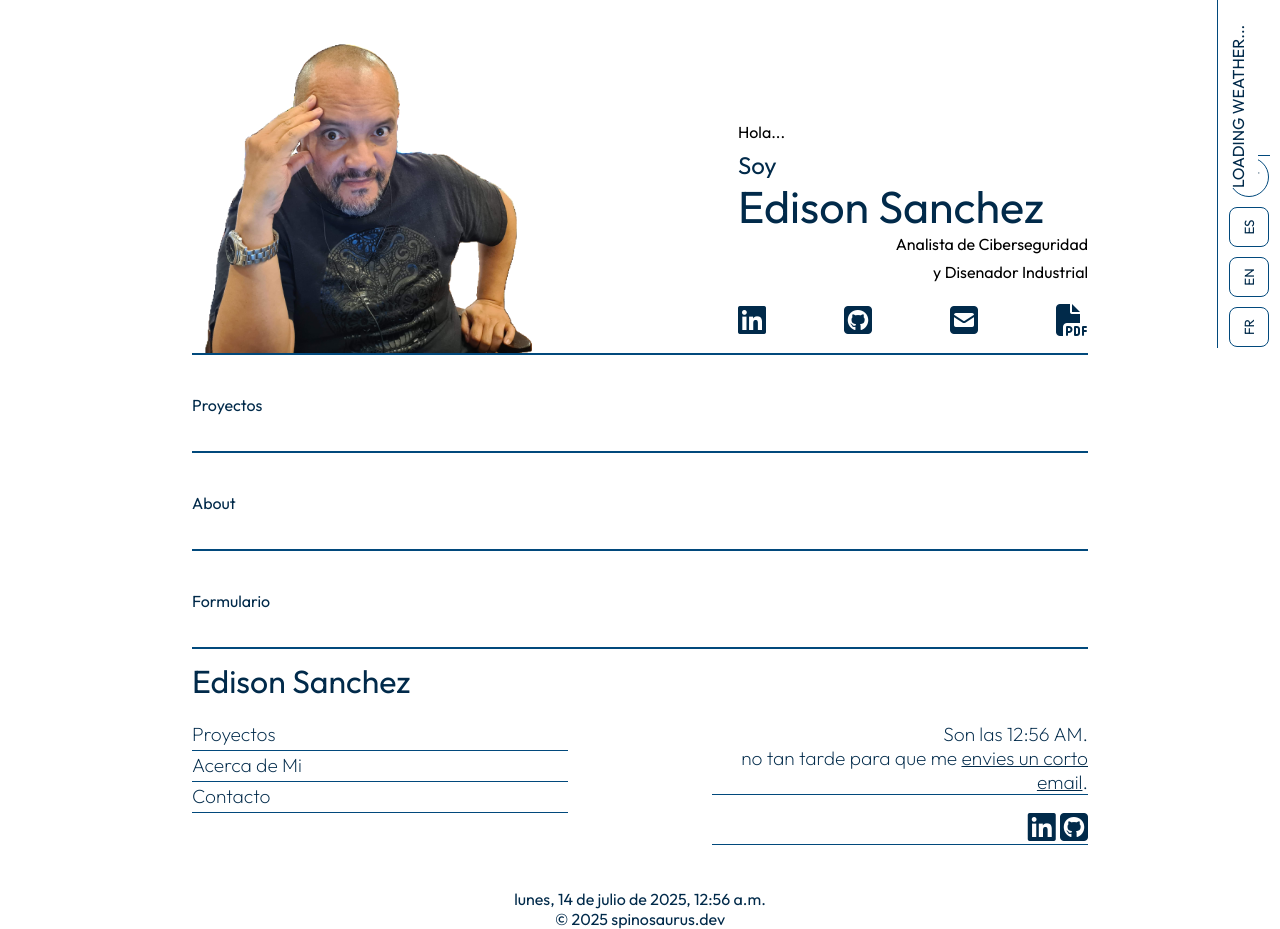
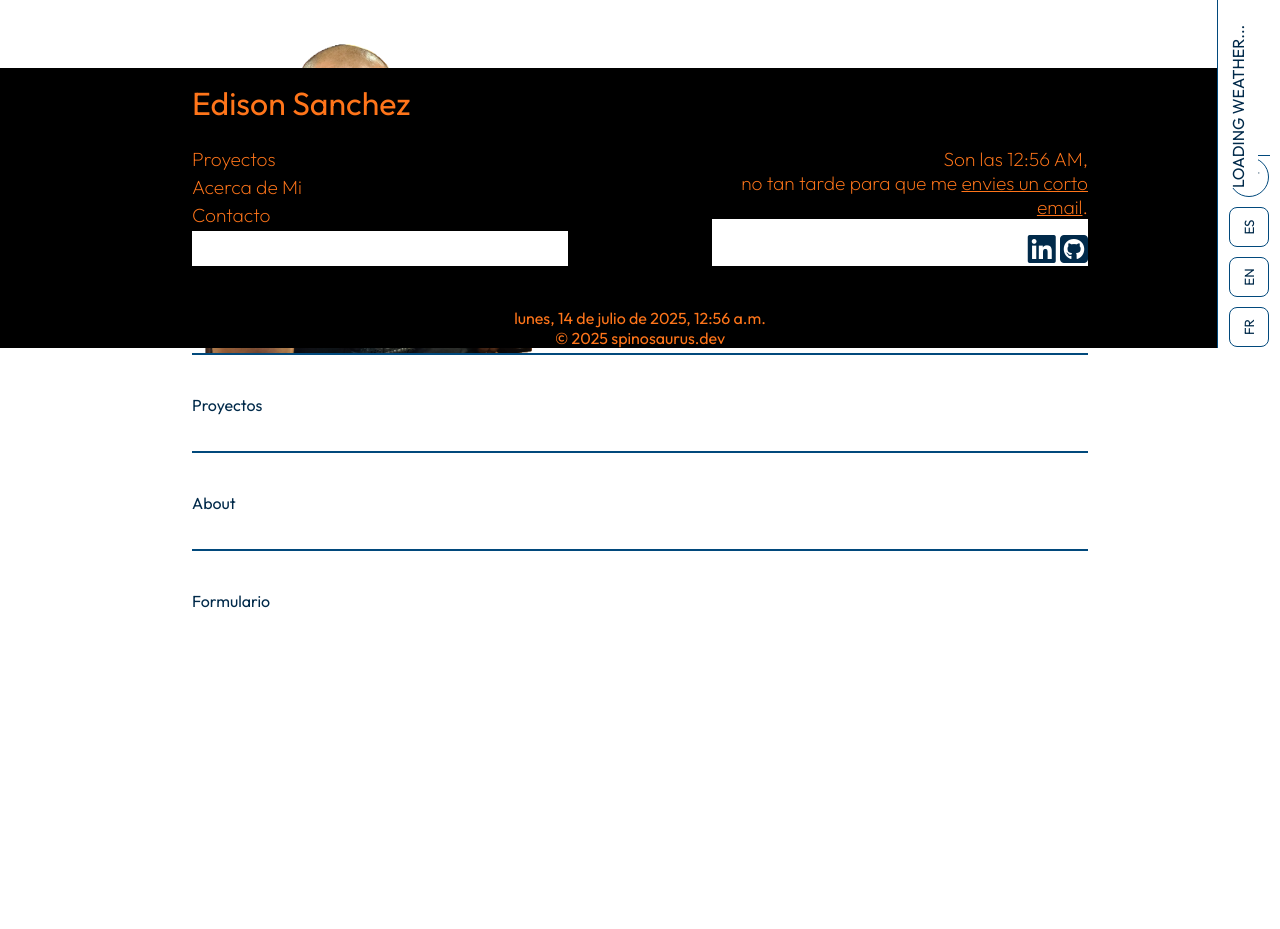
Before and after one commit to spinosaurusdev/portfolio, a plain HTML site: page index.html in a window 1280 px wide. Shown: the part 452-1381 px from the top of the page. After the commit the page ends 1103 px from the top, so only its background shows below. Drawn offline with Linux system fonts and the light colour scheme.

Commit message:
updated footer and styles

```diff
--- a/index.html
+++ b/index.html
@@ -115,7 +115,6 @@
     <section class="main__contact">
       <p>Formulario</p>
     </section>
-    <div class="main__container__linea"></div>
   </main>
 
 
@@ -126,27 +125,27 @@
     <section class="footer__menu__container">
       <nav class="footer__menu__left">
         <a class="footer__menu__link" href="#">Proyectos</a>
-        <div class="footer__menu__linea"></div>
+
         <a class="footer__menu__link" href="#">Acerca de Mi</a>
-        <div class="footer__menu__linea"></div>
+
         <a class="footer__menu__link" href="#">Contacto</a>
-        <div class="footer__menu__linea"></div>
+
       </nav>
       <nav class="footer__menu__right">
-        <div>Son las <span id="time">19:00</span>. <br>no tan tarde para que me <a href="/contact">envies un corto
+        <div class="footer__menu__contact">Son las <span class="footer__menu__link" id="time">19:00</span>, <br>no tan
+          tarde para que me <a class="footer__menu__detail" href="/contact">envies un corto
             email</a>.</div>
-        <div class="footer__menu__linea"></div>
+
         <section class="footer__menu__social">
           <a href="https://www.linkedin.com/in/edison-sanchez-norato/"><i class="fa-brands fa-linkedin"></i></a>
           <a href="https://github.com/spinosaurusdev"><i class="fa-brands fa-square-github"></i></a>
         </section>
-        <div class="footer__menu__linea"></div>
       </nav>
     </section>
     <div>
       <p class="format__date" id="date">Loading date...</p>
     </div>
-    <p>&copy; 2025 spinosaurus.dev</p>
+    <p class="format__date">&copy; 2025 spinosaurus.dev</p>
   </footer>
   <script src="app.js"></script>
 </body>
--- a/styles.css
+++ b/styles.css
@@ -72,8 +72,11 @@
   --clr-lime-green: rgba(16, 204, 54, 1);
 
   --background-color: var(--clr-0);
+  --background-color2: var(--clr-11);
   --text-color: var(--clr-blue);
   --text-color2: var(--clr-11);
+  --text-color3: var(--fnt4);
+  --text-color4: var(--clr-0);
   --background: var(--clr-blue-1);
   --line: var(--clr-blue-1);
   color: var(--clr-10);
@@ -84,8 +87,11 @@
 
 [data-theme="dark"] {
   --background-color: var(--clr-11);
+  --background-color2: var(--clr-0);
   --text-color: var(--fnt4);
   --text-color2: var(--clr-0);
+  --text-color3: var(--clr-blue);
+  --text-color4: var(--clr-11);
   --background: var(--fnt0-m);
   --line: var(--fnt0-m);
   color: var(--clr-0);
@@ -216,8 +222,7 @@
   flex-direction: column;
 }
 
-.header__menu,
-.footer__menu {
+.header__menu {
   display: flex;
   width: 70%;
   height: 70px;
@@ -235,9 +240,7 @@
 }
 
 .header__menu__left,
-.header__menu__right,
-.footer__menu__left,
-.footer__menu__right {
+.header__menu__right {
   display: flex;
   flex-direction: column;
   width: 42%;
@@ -245,19 +248,13 @@
   font-weight: 200;
 }
 
-/* .header__menu__left{
-    justify-content: flex-start;
-} */
-
-.header__menu__right,
-.footer__menu__right {
+.header__menu__right {
   text-align: right;
 }
 
 .header__menu__link,
 .header__menu__social,
-.header__menu__nolink,
-.footer__menu__link {
+.header__menu__nolink {
   text-decoration: none;
   height: 28px;
 }
@@ -276,8 +273,7 @@
   width: 100%;
 }
 
-.header__menu__linea,
-.footer__menu__linea {
+.header__menu__linea {
   border-top: 1px solid var(--line);
   height: 2px;
   padding: 0;
@@ -373,12 +369,15 @@ i {
 }
 
 .footer {
+  position: fixed;
+  bottom: 0;
   display: flex;
   width: 100%;
   height: 280px;
   align-items: center;
   justify-content: center;
   flex-direction: column;
+  background-color: var(--background-color2);
 }
 
 .footer__menu {
@@ -390,6 +389,15 @@ i {
   padding: 0 20px;
   font-size: 2rem;
   margin-bottom: 21px;
+  background-color: var(--background-color2);
+  cursor: pointer;
+}
+
+.footer__menu__link {
+  text-decoration: none;
+  height: 28px;
+  color: var(--text-color3);
+  background-color: var(--background-color2);
 }
 
 .footer__menu__container {
@@ -397,15 +405,36 @@ i {
   justify-content: space-between;
   width: 70%;
   margin-bottom: 42px;
+  background-color: var(--background-color2);
 }
 
-.header__menu__nolink,
-.footer__menu__link {
-  text-decoration: none;
-  height: 28px;
+.footer__menu__left,
+.footer__menu__right {
+  display: flex;
+  flex-direction: column;
+  width: 42%;
+  font-size: 1.2rem;
+  font-weight: 200;
+}
+
+.footer__menu__right {
+  text-align: right;
+}
+
+.footer__menu__right,
+.format__date {
+  color: var(--text-color3);
+  background-color: var(--background-color2);
+}
+
+.footer__menu__contact,
+.footer__menu__detail {
+  color: var(--text-color3);
+  background-color: var(--background-color2);
 }
 
 .footer__emailme {
+  color: var(--text-color3);
   display: flex;
   justify-content: flex-end;
 }
```
Also changed, not shown: contact.html (added).
